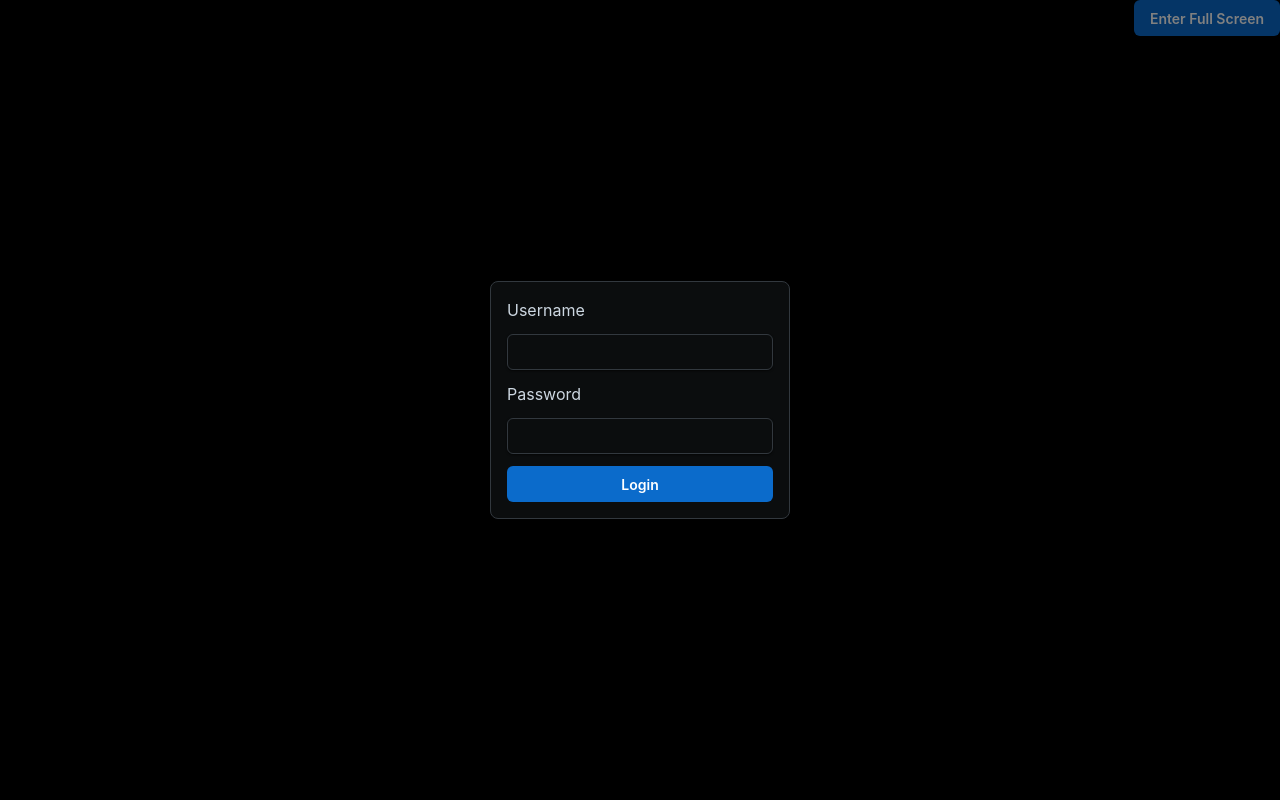
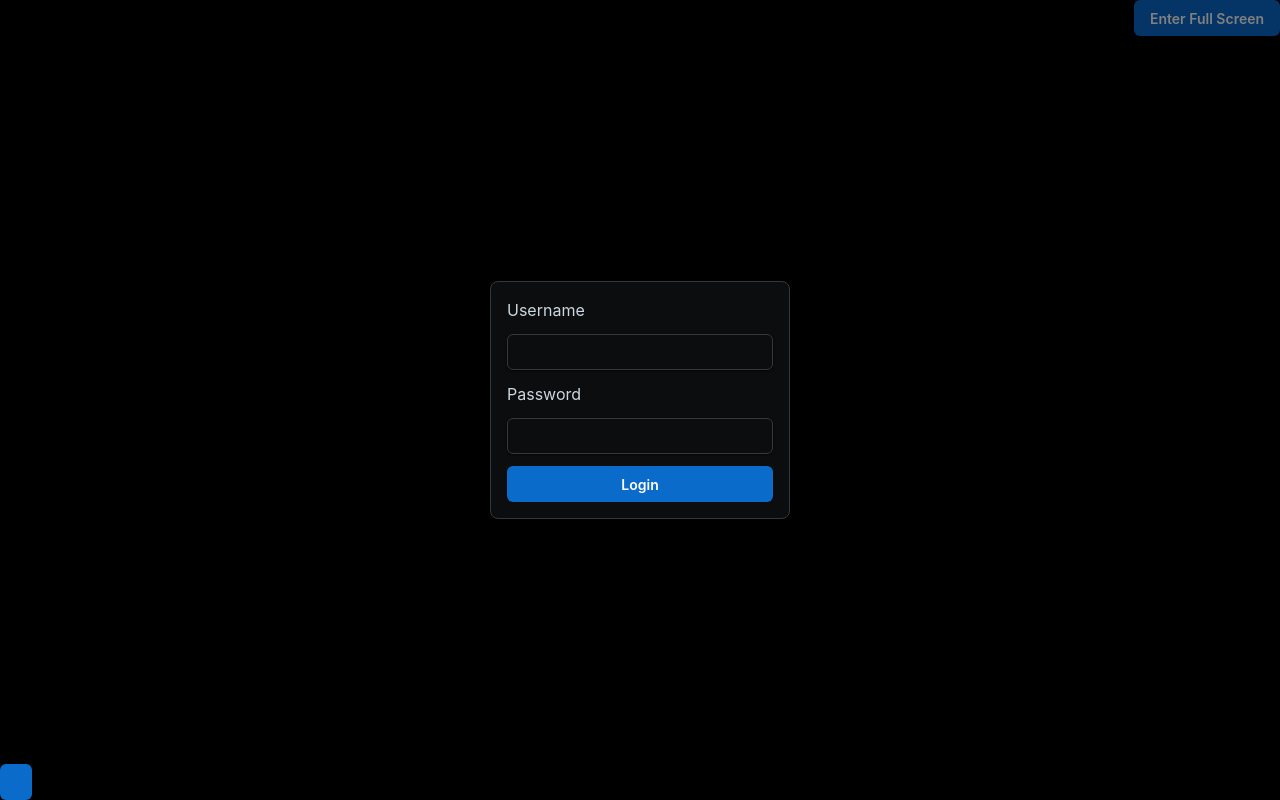
Before and after one commit to a-wang16/Full-Stack-Django-React-POS-System, a React (Create React App) app in the folder frontend/: page / in a window 1280 px wide. Built offline with nearby package versions, Linux system fonts and the light colour scheme; no server answers.

Commit message:
move drawer open to the bottom left

```diff
--- a/frontend/src/App.js
+++ b/frontend/src/App.js
@@ -23,8 +23,9 @@ function App() {
                       sx={{
                           position: 'fixed',
                           left: 0,
+                          bottom: 0,
                           zIndex: 20,
-                          opacity: 0,
+                          opacity: 1,
                       }}>
               </Button>
               <NavigationDrawer open={open} setOpen={setOpen}/>
```
